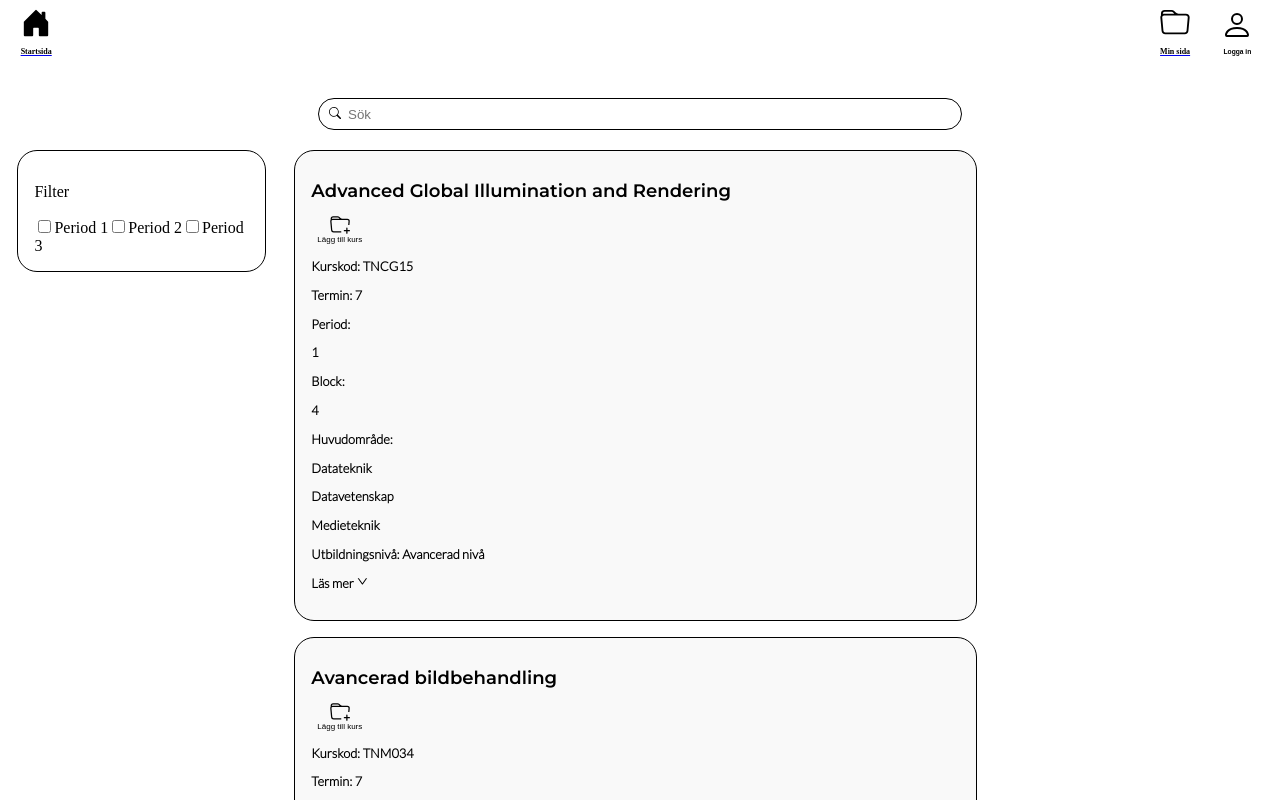
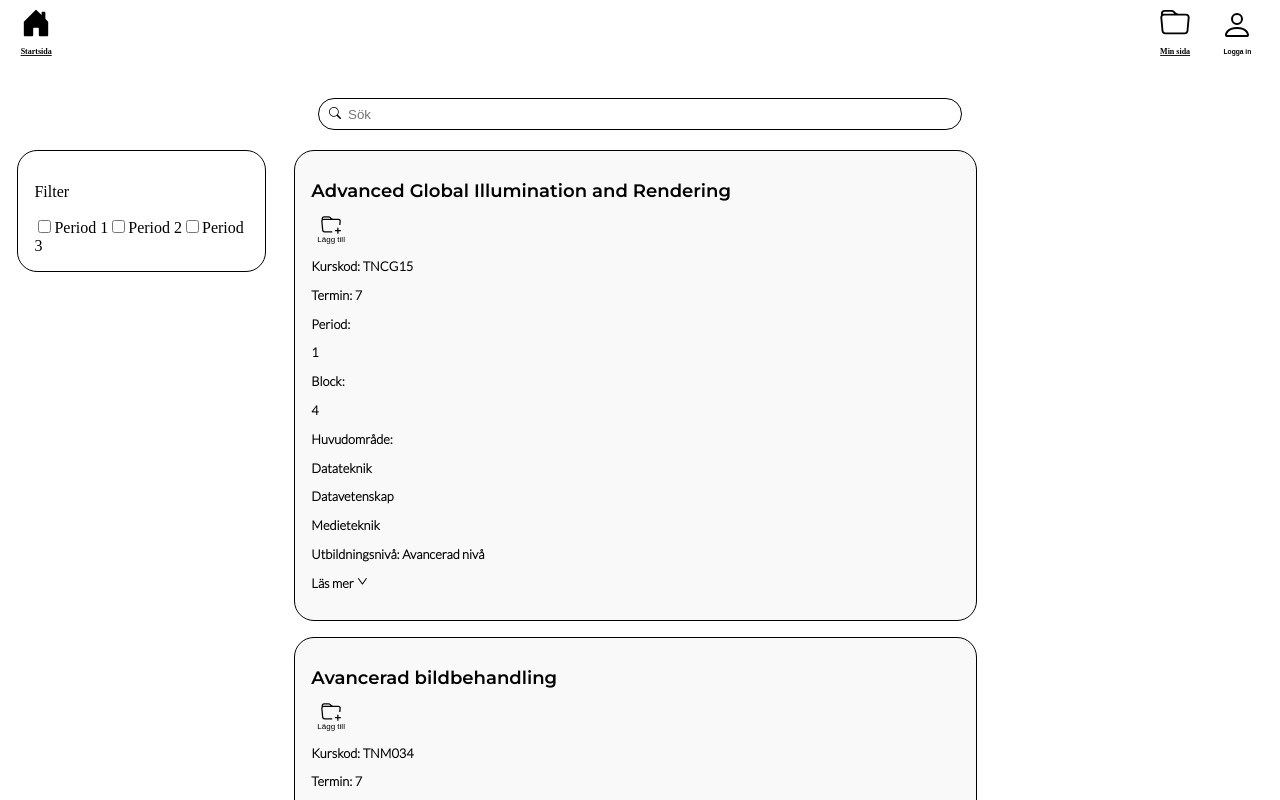
Before and after one commit to jronnefalk/lithe_val, a React (Create React App) app: page / in a window 1280 px wide. Shown: the top 800 px of the page. Built offline with nearby package versions, Linux system fonts and the light colour scheme; no server answers.

Commit message:
klar med lägg till knapp (enbart funktioner)
Har ändat lägg till knappen till en dropp down knapp. Klar med funktion men inte css

```diff
--- a/package.json
+++ b/package.json
@@ -9,6 +9,7 @@
     "firebase": "^9.17.1",
     "puppeteer": "^19.7.2",
     "react": "^18.2.0",
+    "react-bootstrap-validation": "^0.1.11",
     "react-dom": "^18.2.0",
     "react-icons": "^4.8.0",
     "react-scripts": "5.0.1",
--- a/src/components/Kurs.js
+++ b/src/components/Kurs.js
@@ -1,6 +1,9 @@
 import React, { useState } from "react";
 import { saveKurs, deleteKurs } from "../firebase_setup/firebase.js";
 import "firebase/compat/database";
+import Dropdown from "react-bootstrap/Dropdown";
+import DropdownButton from "react-bootstrap/DropdownButton";
+
 //ikoner
 import { AiOutlineDown } from "react-icons/ai";
 import { AiOutlineUp } from "react-icons/ai";
@@ -31,11 +34,20 @@ export default function Kurs(props) {
   return (
     <>
       <h1 className="kursnamn">{kurs.kursnamn}</h1>
+
       {!addkurs && (
-        <button className="Lägg-till-knapp" onClick={handleClick}>
-          {" "}
-          <BsFolderPlus size={20} /> Lägg till kurs
-        </button>
+        <Dropdown>
+          <Dropdown.Toggle className="Lägg-till-knapp">
+            <BsFolderPlus size={20} />
+            Lägg till
+          </Dropdown.Toggle>
+          <Dropdown.Menu>
+            <Dropdown.Item className="Lägg-till-text" onClick={handleClick}>
+              {" "}
+              Termin: {kurs.termin}
+            </Dropdown.Item>
+          </Dropdown.Menu>
+        </Dropdown>
       )}
       {addkurs && (
         <button className="Lägg-till-knapp" onClick={handleDelete}>
--- a/src/design/kurser.css
+++ b/src/design/kurser.css
@@ -47,3 +47,7 @@
     background: none;
     font-size: 50%;
 }
+.Lägg-till-text{
+    color: black;
+    text-decoration: none;
+}
```
Also changed, not shown: 1 other file (tests, documents, lock files or other folders).
